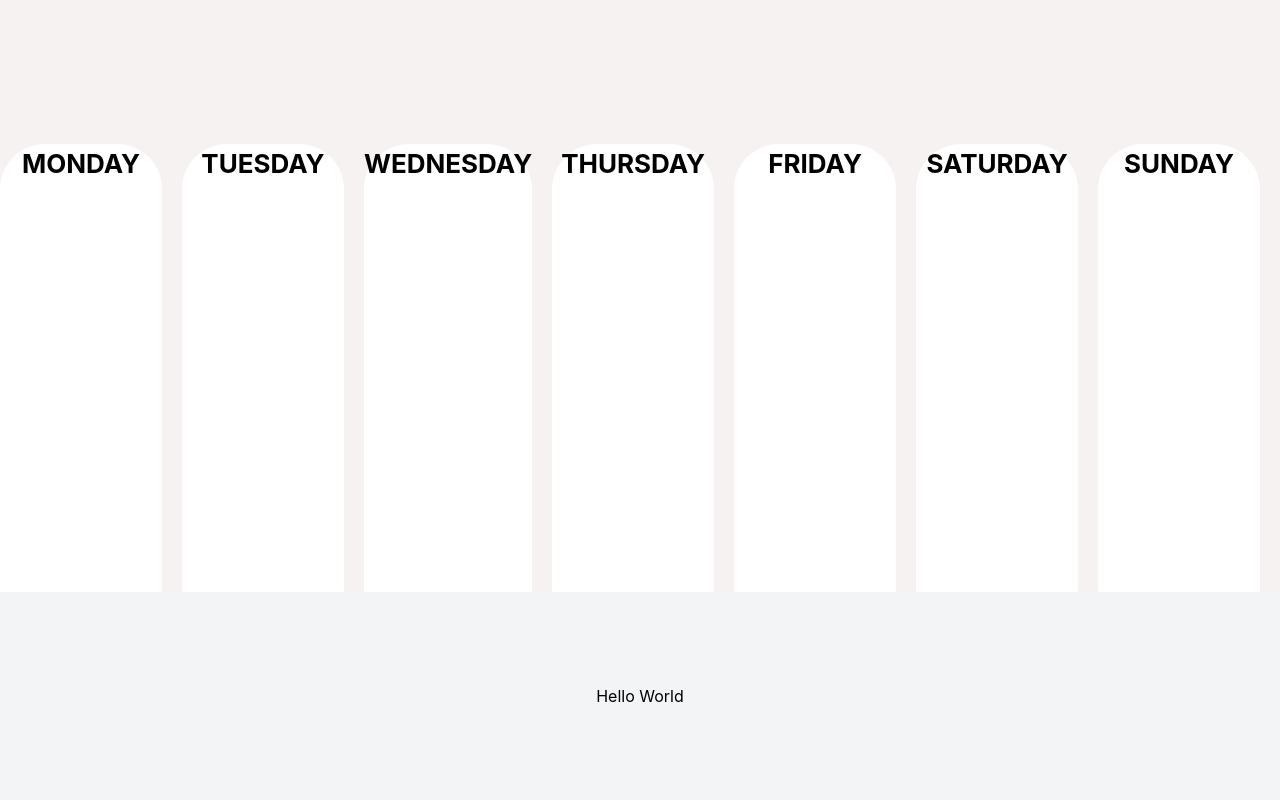
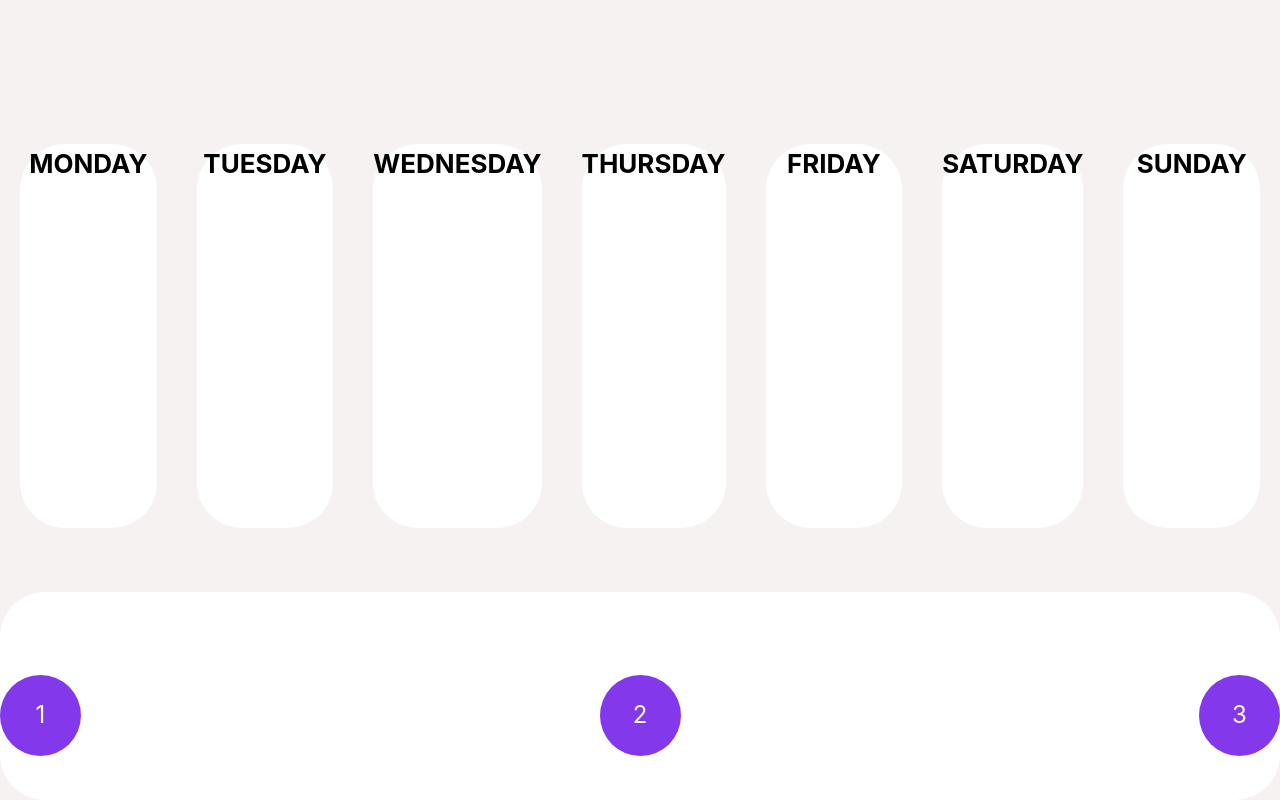
Before and after one commit to kayne-lee/team-MC, a React (Create React App) app in the folder fe/: page /home in a window 1280 px wide. Built offline with nearby package versions, Linux system fonts and the light colour scheme; the HTML template or start-up script is replaced by a standard one.

Commit message:
Added buttons to date selector

```diff
--- a/fe/src/components/Home.jsx
+++ b/fe/src/components/Home.jsx
@@ -1,11 +1,10 @@
 import React from 'react'
 import '../styles/home.css'
-
 export default function Home() {
     return (
         <div className="flex flex-col background min-h-screen">
             <div className="nav-placeholder h-36"></div>
-            <div className="flex flex-row justify-between w-full flex-grow mb-16">
+            <div className="flex flex-row justify-between w-full flex-grow mb-16 pb-52">
                 <div className="day-box">MONDAY</div>
                 <div className="day-box">TUESDAY</div>
                 <div className="day-box">WEDNESDAY</div>
@@ -14,8 +13,13 @@ export default function Home() {
                 <div className="day-box">SATURDAY</div>
                 <div className="day-box">SUNDAY</div>
             </div>
-            <div className="date-selector bg-gray-100 w-full h-52 flex items-center justify-center fixed bottom-0">
-                Hello World
+            <div className="date-selector w-full h-52 flex items-center justify-center fixed bottom-0 mx-auto">
+                <div className="select-buttons flex flex-row justify-between w-full">
+                    <button><div className="cursor-pointer h-[81px] w-[81px] text-[24px] text-white rounded-[45px] bg-[#8338EC] mt-[38px] flex justify-center items-center">1</div></button>
+                    <button><div className="cursor-pointer h-[81px] w-[81px] text-[24px] text-white rounded-[45px] bg-[#8338EC] mt-[38px] flex justify-center items-center">2</div></button>
+                    <button><div className="cursor-pointer h-[81px] w-[81px] text-[24px] text-white rounded-[45px] bg-[#8338EC] mt-[38px] flex justify-center items-center">3</div></button>
+
+                </div>
             </div>
         </div>
     );
--- a/fe/src/styles/home.css
+++ b/fe/src/styles/home.css
@@ -7,10 +7,8 @@
     font-family: Inter;
     font-weight: 700;
     font-size: 26px;
-    /* width: 100px;
-    height: 200px; */
     border-radius: 45px;
-    margin-right: 20px;
+    margin: 0 20px;
     display: inline-block;
     text-align: center;
     vertical-align: top;
@@ -19,5 +17,6 @@
 }
 
 .date-selector {
-
+    background: #FFF;
+    border-radius: 45px;
 }
```
